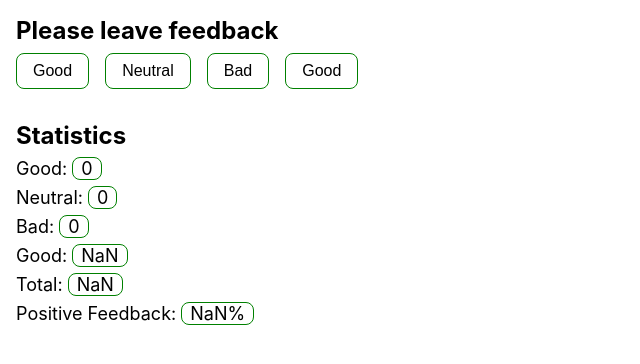
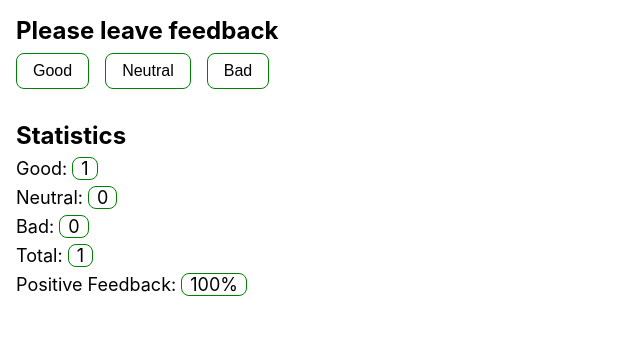
Before and after one commit to VictoriaYotka/goit-react-hw-02-feedback, a React (Create React App) app: page / in a window 1280 px wide. Both pictures are taken after a click on the button "Good". Shown: the top 364 px of the page, without its empty margins (0-640 px from the left). Built offline with nearby package versions, Linux system fonts and the light colour scheme.

Commit message:
debug capitalizing letters

```diff
--- a/src/components/App.jsx
+++ b/src/components/App.jsx
@@ -13,7 +13,7 @@ export default class App extends Component {
   handleClick = (e) => {
     const option = e.target.innerText;
    this.setState(prevState => {
-        return {[option]: prevState[option] + 1}})
+        return {[option.toLowerCase()]: prevState[option.toLowerCase()] + 1}})
 }
 
 countTotalFeedback = () => {
--- a/src/components/Statistics/Statistics.jsx
+++ b/src/components/Statistics/Statistics.jsx
@@ -12,11 +12,11 @@ return (
             </p>
             :
             <>
-            {options.map(option => <li key={option} className={css.descr}>
+            {options.map(option => <li key={option} className={css.item}>
                 {option}: <span className={css.number}> {props[option]}</span>
             </li>)}
-            <li key='total' className={css.descr}>Total: <span className={css.number}>{total()}</span></li>
-            <li key='positive' className={css.descr}>Positive feedback: <span className={css.number}>{percentage()}%</span></li>
+            <li key='total' className={css.item}>Total: <span className={css.number}>{total()}</span></li>
+            <li key='positive' className={css.item}>Positive feedback: <span className={css.number}>{percentage()}%</span></li>
             </>
         }
     </>
--- a/src/components/Statistics/Statistics.module.css
+++ b/src/components/Statistics/Statistics.module.css
@@ -1,4 +1,9 @@
 .descr {
+  font-size: 18px;
+  margin-bottom: 8px;
+}
+
+.item {
   font-size: 18px;
   margin-bottom: 8px;
   text-transform: capitalize;
```
